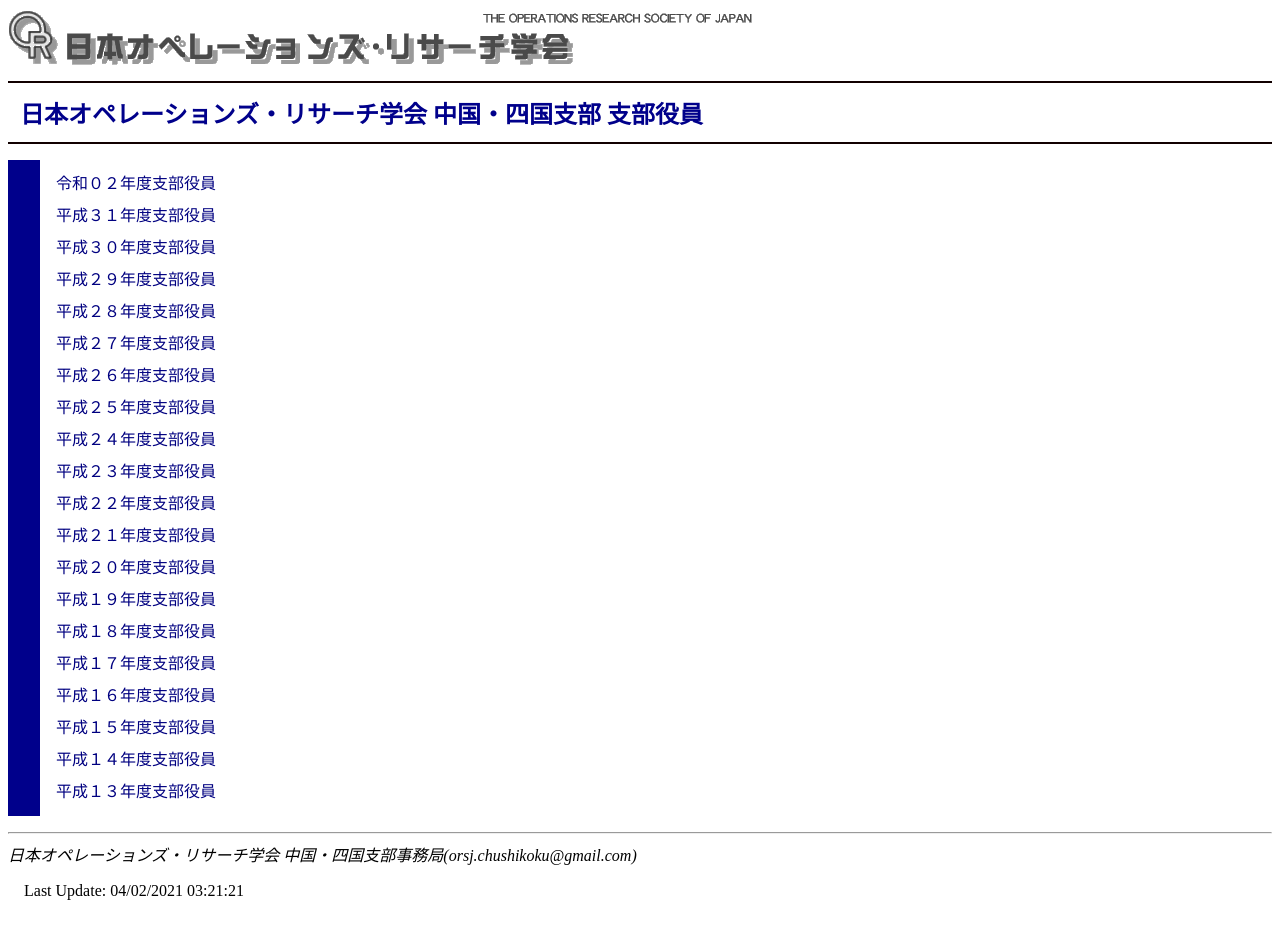
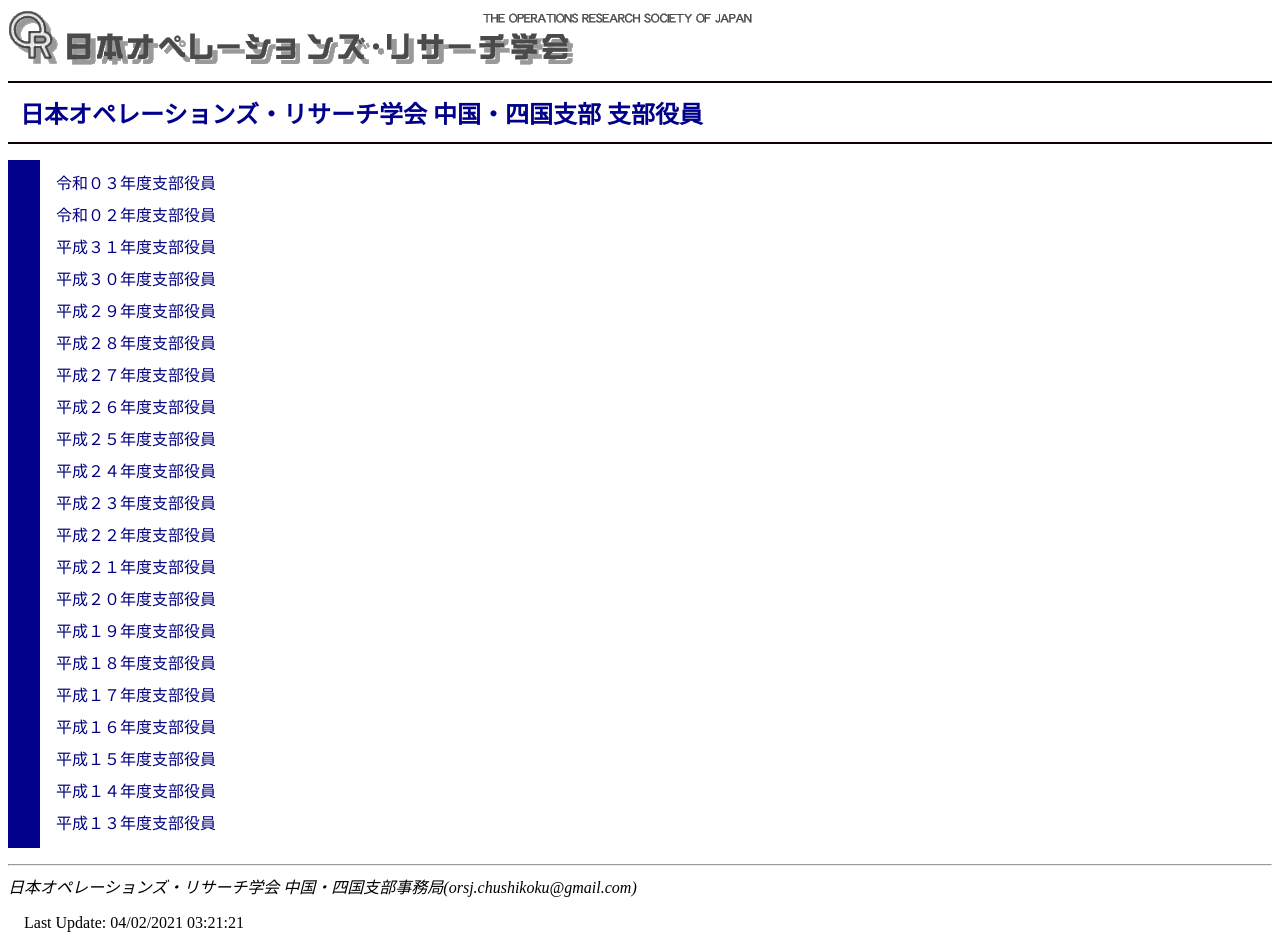
Before and after one commit to orsj-cs/orsj-cs.github.io, a Jekyll site: the page built from members/index.html, in a window 1280 px wide. Built offline with Jekyll 4.4.1, drawn with Linux system fonts in a browser that asks for light colours; before the commit the page ends 916 px from its top, so only the background shows below that.

Commit message:
Update index.html

```diff
--- a/members/index.html
+++ b/members/index.html
@@ -4,6 +4,7 @@ title: 日本オペレーションズ・リサーチ学会 中国・四国支部
 ---
 
 <ul>
+<li><a href="members2021.pdf">令和０３年度支部役員</a></li>
 <li><a href="members2020.html">令和０２年度支部役員</a></li>
 <li><a href="members2019.html">平成３１年度支部役員</a></li>
 <li><a href="members2018.html">平成３０年度支部役員</a></li>
```
